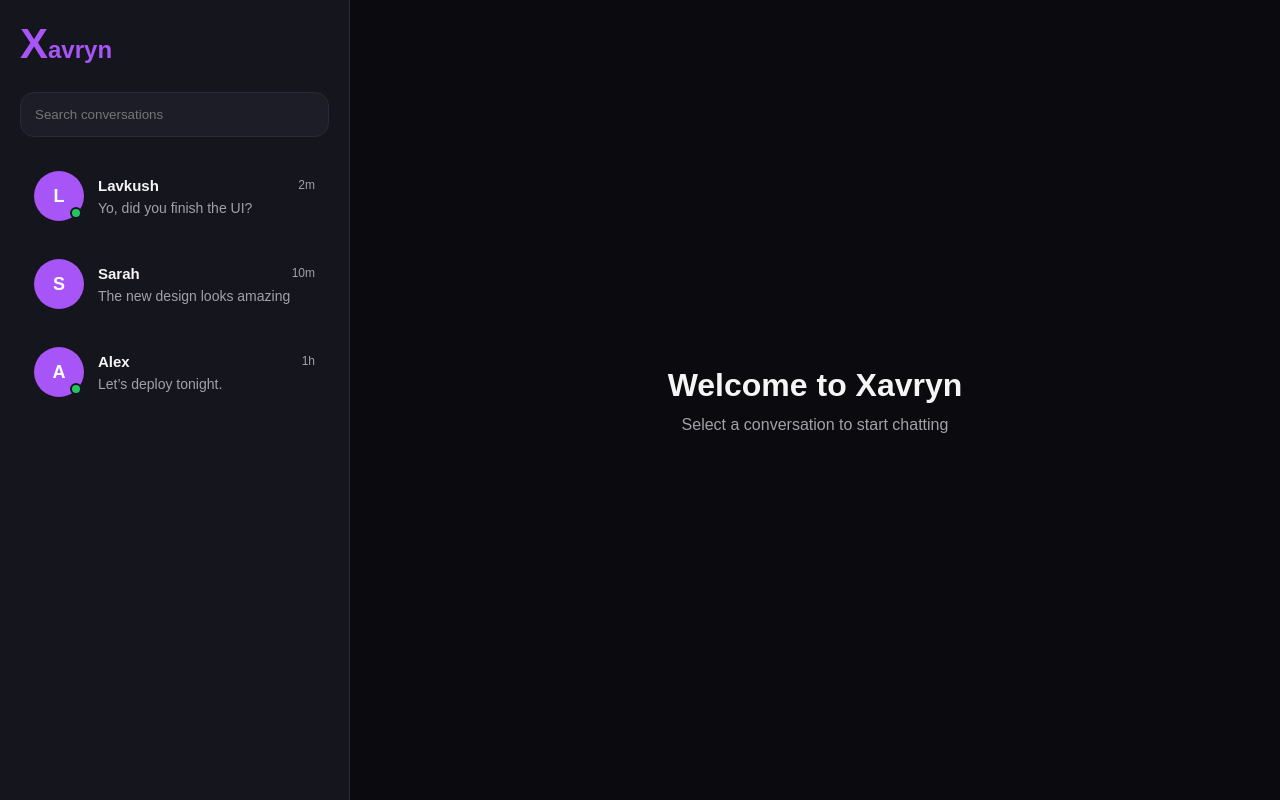
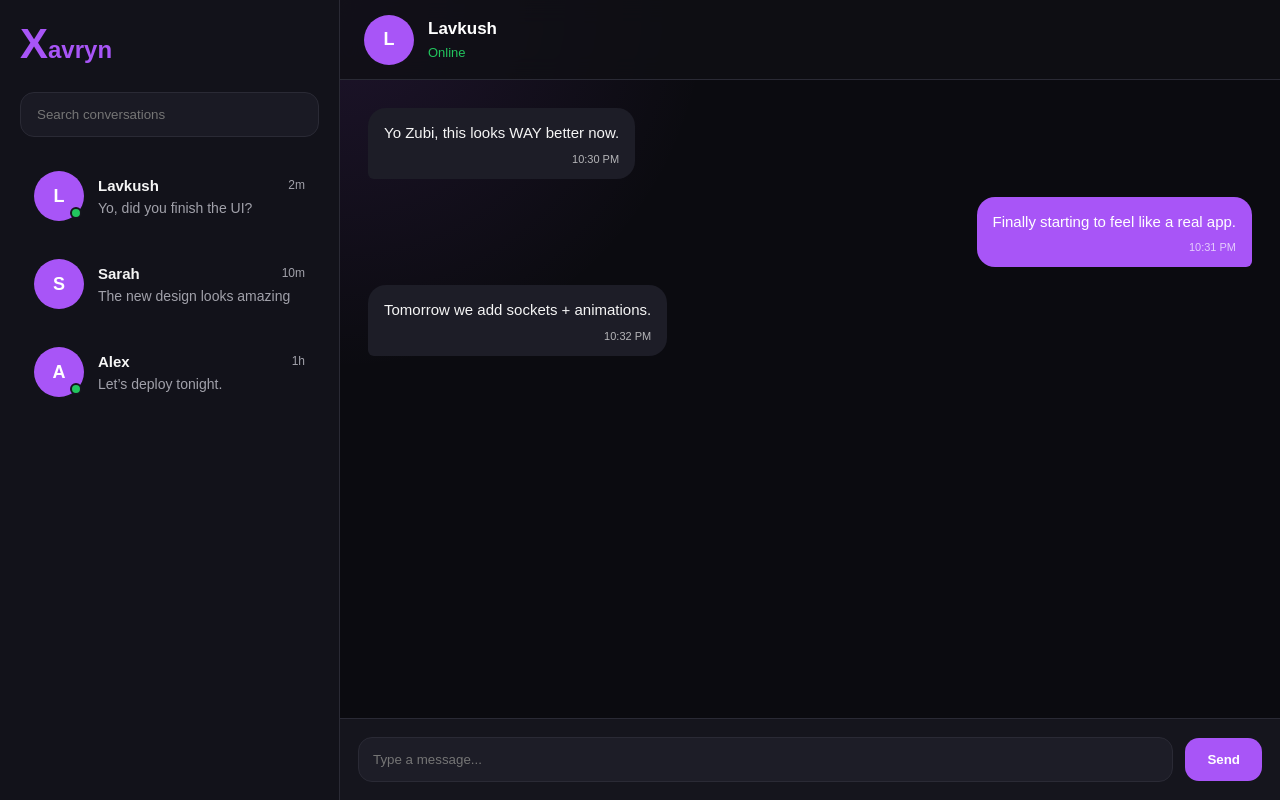
Before and after one commit to 55Lavkush555/Xavryn, a Next.js app: page /chat in a window 1280 px wide. Built offline with nearby package versions, Linux system fonts and the light colour scheme.

Commit message:
Built combined chat UI layout

```diff
--- /dev/null
+++ b/app/chat/[conversationId]/conversation.module.css
@@ -0,0 +1,47 @@
+.container {
+  height: 100vh;
+
+  display: flex;
+  flex-direction: column;
+
+  background: var(--background);
+}
+
+.header {
+  padding: 18px 24px;
+
+  border-bottom: 1px solid var(--border);
+
+  background: var(--surface);
+
+  display: flex;
+  align-items: center;
+  justify-content: space-between;
+}
+
+.userInfo {
+  display: flex;
+  align-items: center;
+
+  gap: 14px;
+}
+
+.userInfo h3 {
+  color: var(--text);
+
+  margin-bottom: 4px;
+}
+
+.userInfo span {
+  color: #22c55e;
+
+  font-size: 14px;
+}
+
+.messages {
+  flex: 1;
+
+  overflow-y: auto;
+
+  padding: 24px;
+}
--- a/app/chat/chat.module.css
+++ b/app/chat/chat.module.css
@@ -3,13 +3,15 @@
 
   height: 100vh;
 
-  background: var(--background);
+  background: #09090b;
 }
 
+/* SIDEBAR */
+
 .sidebar {
-  width: 350px;
+  width: 340px;
 
-  background: var(--surface);
+  background: rgba(20, 20, 28, 0.95);
 
   border-right: 1px solid var(--border);
 
@@ -17,6 +19,9 @@
 
   display: flex;
   flex-direction: column;
+
+  -webkit-backdrop-filter: blur(20px);
+  backdrop-filter: blur(20px);
 }
 
 .logo {
@@ -47,45 +52,87 @@
 .searchBox input {
   width: 100%;
 
-  padding: 14px;
+  padding: 14px 16px;
+
+  border-radius: 14px;
 
   border: 1px solid var(--border);
 
-  border-radius: 14px;
+  background: #1a1a24;
 
-  background: var(--surface-light);
-
-  color: var(--text);
+  color: white;
 
   outline: none;
+
+  transition: 0.2s ease;
 }
 
 .searchBox input:focus {
   border-color: var(--primary);
 }
 
-.main {
+/* CHAT AREA */
+
+.chatArea {
   flex: 1;
 
   display: flex;
-  justify-content: center;
-  align-items: center;
+  flex-direction: column;
+
+  background:
+    radial-gradient(
+      circle at top left,
+      rgba(168, 85, 247, 0.12),
+      transparent 30%
+    ),
+    #0b0b10;
 }
 
-.emptyState {
-  text-align: center;
+/* HEADER */
+
+.header {
+  height: 80px;
+
+  padding: 0 24px;
+
+  border-bottom: 1px solid var(--border);
+
+  display: flex;
+  align-items: center;
+
+  background: rgba(15, 15, 20, 0.8);
+
+  -webkit-backdrop-filter: blur(12px);
+  backdrop-filter: blur(12px);
 }
 
-.emptyState h2 {
-  color: var(--text);
+.userInfo {
+  display: flex;
+  align-items: center;
 
-  margin-bottom: 12px;
-
-  font-size: 32px;
+  gap: 14px;
 }
 
-.emptyState p {
-  color: var(--text-muted);
+.userInfo h3 {
+  color: white;
 
-  font-size: 16px;
+  margin-bottom: 4px;
+
+  font-size: 17px;
 }
+
+.userInfo span {
+  color: #22c55e;
+
+  font-size: 13px;
+}
+
+/* MESSAGES */
+
+.messages {
+  flex: 1;
+
+  overflow-y: auto;
+
+  padding: 28px;
+}
--- a/app/chat/page.js
+++ b/app/chat/page.js
@@ -1,11 +1,35 @@
 import styles from './chat.module.css';
 
 import ChatList from '@/components/ChatList/ChatList';
+import ChatMessage from '@/components/ChatMessage/ChatMessage';
+import ChatInput from '@/components/ChatInput/ChatInput';
+import Avatar from '@/components/Avatar/Avatar';
+
+const messages = [
+  {
+    id: 1,
+    message: 'Yo Zubi, this looks WAY better now.',
+    time: '10:30 PM',
+    isOwnMessage: false,
+  },
+  {
+    id: 2,
+    message: 'Finally starting to feel like a real app.',
+    time: '10:31 PM',
+    isOwnMessage: true,
+  },
+  {
+    id: 3,
+    message: 'Tomorrow we add sockets + animations.',
+    time: '10:32 PM',
+    isOwnMessage: false,
+  },
+];
 
 export default function ChatPage() {
   return (
     <div className={styles.container}>
-      {/* Sidebar */}
+      {/* SIDEBAR */}
       <aside className={styles.sidebar}>
         <div className={styles.logo}>
           <span className={styles.logoX}>X</span>
@@ -22,15 +46,34 @@ export default function ChatPage() {
         <ChatList />
       </aside>
 
-      {/* Main Area */}
-      <main className={styles.main}>
-        <div className={styles.emptyState}>
-          <h2>Welcome to Xavryn</h2>
+      {/* CHAT AREA */}
+      <main className={styles.chatArea}>
+        {/* Header */}
+        <div className={styles.header}>
+          <div className={styles.userInfo}>
+            <Avatar name="Lavkush" />
 
-          <p>
-            Select a conversation to start chatting
-          </p>
+            <div>
+              <h3>Lavkush</h3>
+              <span>Online</span>
+            </div>
+          </div>
         </div>
+
+        {/* Messages */}
+        <div className={styles.messages}>
+          {messages.map((msg) => (
+            <ChatMessage
+              key={msg.id}
+              message={msg.message}
+              time={msg.time}
+              isOwnMessage={msg.isOwnMessage}
+            />
+          ))}
+        </div>
+
+        {/* Input */}
+        <ChatInput />
       </main>
     </div>
   );
--- /dev/null
+++ b/components/ChatInput/ChatInput.js
@@ -0,0 +1,31 @@
+'use client';
+
+import { useState } from 'react';
+import styles from './ChatInput.module.css';
+
+export default function ChatInput() {
+  const [message, setMessage] = useState('');
+
+  const handleSend = () => {
+    if (!message.trim()) return;
+
+    console.log('Message:', message);
+
+    setMessage('');
+  };
+
+  return (
+    <div className={styles.container}>
+      <input
+        type="text"
+        placeholder="Type a message..."
+        value={message}
+        onChange={(e) => setMessage(e.target.value)}
+      />
+
+      <button onClick={handleSend}>
+        Send
+      </button>
+    </div>
+  );
+}
--- /dev/null
+++ b/components/ChatInput/ChatInput.module.css
@@ -0,0 +1,54 @@
+.container {
+  display: flex;
+  align-items: center;
+
+  gap: 12px;
+
+  padding: 18px;
+
+  border-top: 1px solid var(--border);
+
+  background: var(--surface);
+}
+
+.container input {
+  flex: 1;
+
+  padding: 14px;
+
+  border-radius: 14px;
+
+  border: 1px solid var(--border);
+
+  background: var(--surface-light);
+
+  color: var(--text);
+
+  outline: none;
+}
+
+.container input:focus {
+  border-color: var(--primary);
+}
+
+.container button {
+  padding: 14px 22px;
+
+  border: none;
+
+  border-radius: 14px;
+
+  background: var(--primary);
+
+  color: white;
+
+  font-weight: 600;
+
+  cursor: pointer;
+
+  transition: 0.2s ease;
+}
+
+.container button:hover {
+  background: var(--primary-hover);
+}
--- /dev/null
+++ b/components/ChatMessage/ChatMessage.js
@@ -0,0 +1,22 @@
+import styles from './ChatMessage.module.css';
+
+export default function ChatMessage({
+  message,
+  sender,
+  time,
+  isOwnMessage,
+}) {
+  return (
+    <div
+      className={`${styles.messageWrapper} ${
+        isOwnMessage ? styles.own : styles.other
+      }`}
+    >
+      <div className={styles.messageBubble}>
+        <p>{message}</p>
+
+        <span>{time}</span>
+      </div>
+    </div>
+  );
+}
--- /dev/null
+++ b/components/ChatMessage/ChatMessage.module.css
@@ -0,0 +1,70 @@
+.messageWrapper {
+  display: flex;
+
+  margin-bottom: 18px;
+}
+
+.own {
+  justify-content: flex-end;
+}
+
+.other {
+  justify-content: flex-start;
+}
+
+.messageBubble {
+  max-width: 70%;
+
+  padding: 14px 16px;
+
+  border-radius: 18px;
+
+  display: flex;
+  flex-direction: column;
+
+  gap: 8px;
+
+  animation: fadeIn 0.2s ease;
+}
+
+.own .messageBubble {
+  background: var(--primary);
+
+  color: white;
+
+  border-bottom-right-radius: 6px;
+}
+
+.other .messageBubble {
+  background: var(--surface-light);
+
+  color: var(--text);
+
+  border-bottom-left-radius: 6px;
+}
+
+.messageBubble p {
+  line-height: 1.5;
+
+  font-size: 15px;
+}
+
+.messageBubble span {
+  font-size: 11px;
+
+  opacity: 0.7;
+
+  align-self: flex-end;
+}
+
+@keyframes fadeIn {
+  from {
+    opacity: 0;
+    transform: translateY(4px);
+  }
+
+  to {
+    opacity: 1;
+    transform: translateY(0);
+  }
+}
```
Also changed, not shown: app/chat/[conversationId]/page.js (added, +63 -0 lines).
